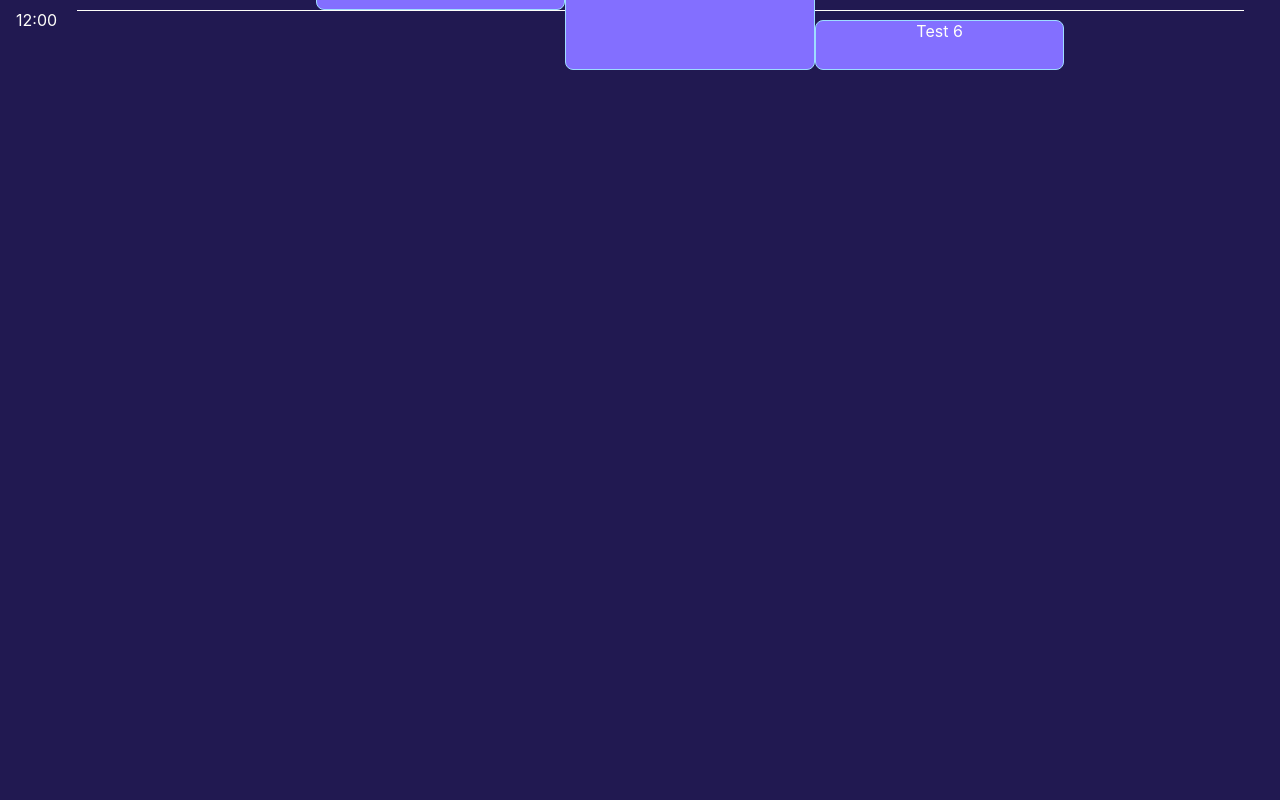
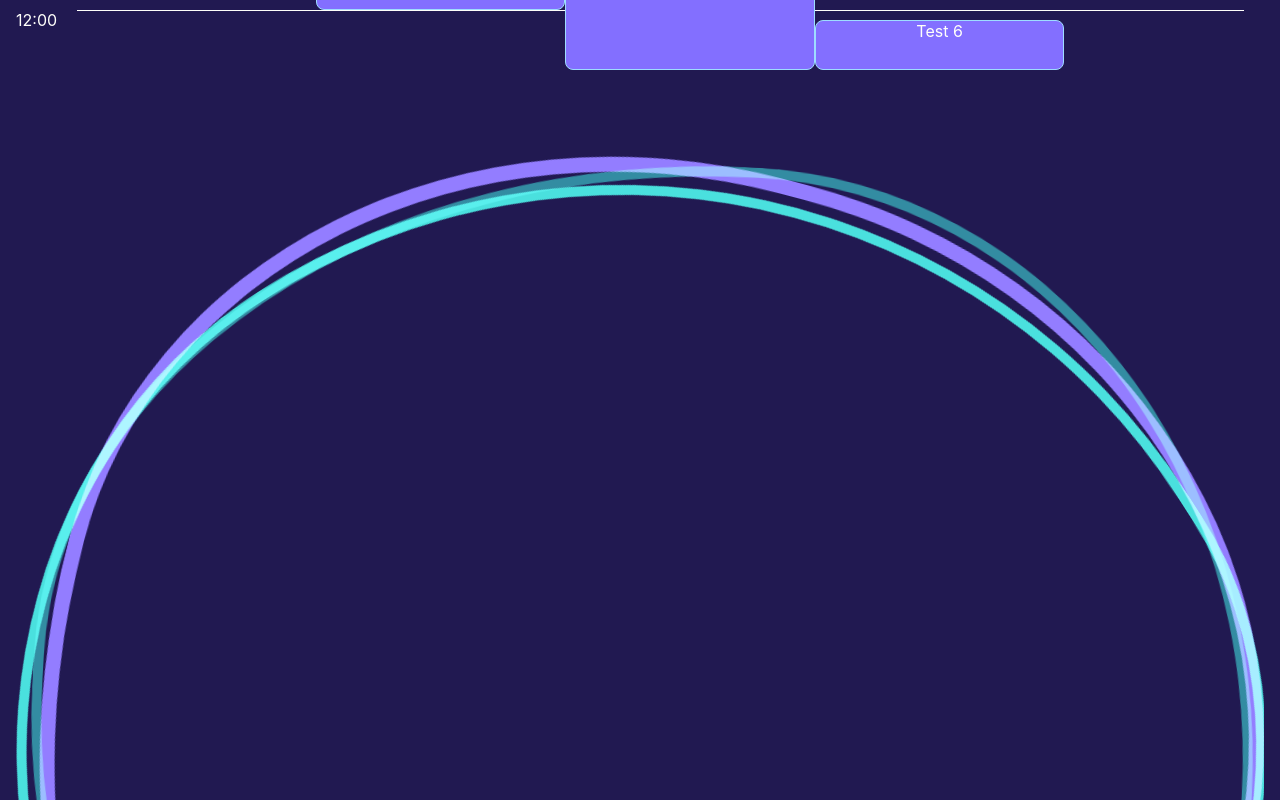
Before and after one commit to LenkoIvanov/TeamsScheduler, a Vue app in the folder vue-scheduler/: page / in a window 1280 px wide. Shown: the part 840-1640 px from the top of the page. Before the commit the page ends 970 px from the top, so only its background shows below. Built offline with nearby package versions, Linux system fonts and the light colour scheme.

Commit message:
feat: further porting of progress bar components

```diff
--- a/vue-scheduler/src/App.vue
+++ b/vue-scheduler/src/App.vue
@@ -9,6 +9,7 @@
 import NewMeetingModal from './components/modal_components/NewMeetingModal.vue';
 import InfoComponent from './components/info_component/InfoComponent.vue';
 import SchedulerComponent from './components/scheduler_components/SchedulerComponent.vue';
+import RoomStatus from './components/room_status_components/RoomStatus.vue';
 import { TestData } from './helpers/constants';
 
 const showModal = ref(false);
@@ -52,6 +53,13 @@
       @booking-modal-show="handleModalOpen"
     />
     <SchedulerComponent :events="TestData" />
+    <RoomStatus
+      :events="[]"
+      :currentEvent="null"
+      :currentMoment="new Date()"
+      :isLoading="false"
+      :isError="false"
+    />
   </div>
 </template>
 
--- a/vue-scheduler/src/components/room_status_components/RoomStatus.vue
+++ b/vue-scheduler/src/components/room_status_components/RoomStatus.vue
@@ -1,5 +1,6 @@
 <script setup lang="ts">
 import ColorWaves from './ColorWaves.vue';
+import ProgressBar from './progress_bar_components/ProgressBar.vue';
 import type { EventInfo } from '@/types/EventInfo';
 import { ref } from 'vue';
 
@@ -20,6 +21,12 @@
 <template>
   <div :class="$style.roomStatusWrapper">
     <ColorWaves :isBooked="false" />
+    <ProgressBar
+      :value="progressBarValue"
+      :isLoading="isLoading"
+      :isError="isError"
+      :isBooked="!!currentEvent"
+    />
   </div>
 </template>
 
--- /dev/null
+++ b/vue-scheduler/src/components/room_status_components/progress_bar_components/ProgressBar.vue
@@ -0,0 +1,61 @@
+<script setup lang="ts">
+import RadialSeparators from './RadialSeparators.vue';
+import LoadingComponent from '@/components/common_components/LoadingComponent.vue';
+
+interface ProgressBarProps {
+  value: number;
+  isBooked: boolean;
+  isLoading: boolean;
+  isError: boolean;
+}
+const props = defineProps<ProgressBarProps>();
+const { value, isBooked, isLoading, isError } = props;
+</script>
+
+<template>
+  <!-- Wrap circular progress bar -->
+  <div :class="$style.progressBar">
+    <!-- <RadialSeparators :count="60" /> -->
+    <div :class="$style.statusContainer">
+      <LoadingComponent v-if="isLoading" />
+      <p v-else-if="isError" :class="$style.errorMsg">An error has occurred!</p>
+      <p v-else-if="isBooked" :class="$style.inProgress">Meeting in progress</p>
+      <p v-else :class="$style.available">Available</p>
+    </div>
+  </div>
+</template>
+
+<style lang="scss" module>
+.progressBar {
+  width: 75%;
+  aspect-ratio: 1/1;
+  position: absolute;
+  top: 50%;
+  left: 50%;
+  transform: translate(-50%, -50%);
+  border-radius: 50%;
+  overflow: hidden;
+
+  .statusContainer {
+    z-index: 2;
+
+    p {
+      font-size: 32px;
+      font-weight: bold;
+    }
+
+    .available {
+      color: var(--light-green);
+    }
+
+    .inProgress {
+      color: var(--dark-red);
+    }
+
+    .errorMsg {
+      color: var(--light-red);
+      font-size: 28px;
+    }
+  }
+}
+</style>
--- /dev/null
+++ b/vue-scheduler/src/components/room_status_components/progress_bar_components/RadialSeparators.vue
@@ -0,0 +1,21 @@
+<script setup lang="ts">
+import SeparatorComponent from './SeparatorComponent.vue';
+interface RadialSeparatorsProps {
+  count: number;
+}
+const props = defineProps<RadialSeparatorsProps>();
+const { count } = props;
+
+const countForMirroringSeparators = count / 2 - 1;
+const turns = 1 / countForMirroringSeparators;
+
+const separatorKeys = Array.from(Array(countForMirroringSeparators).keys());
+</script>
+
+<template>
+  <SeparatorComponent
+    v-for="(key, idx) in separatorKeys"
+    :key="idx"
+    :turns="idx * turns"
+  ></SeparatorComponent>
+</template>
```
Also changed, not shown: vue-scheduler/src/components/room_status_components/progress_bar_components/SeparatorComponent.vue (added, +20 -0 lines).
